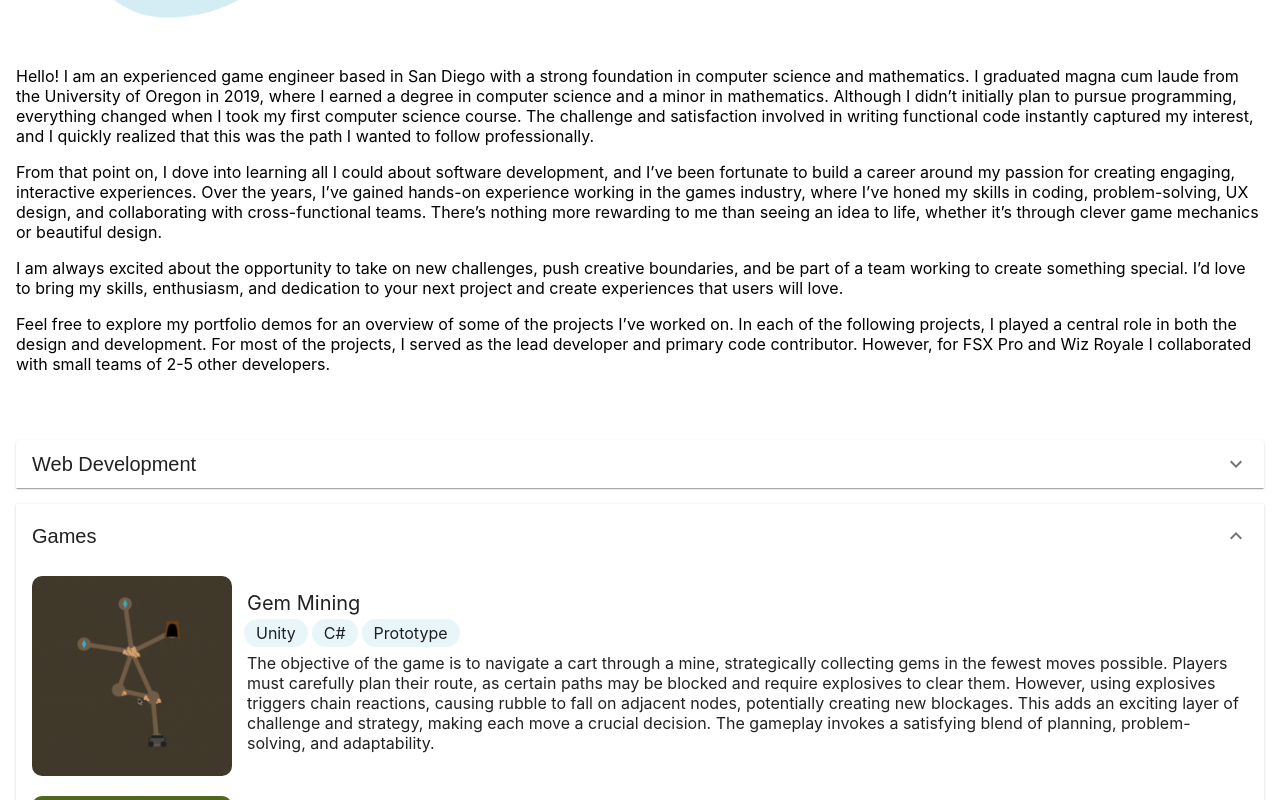
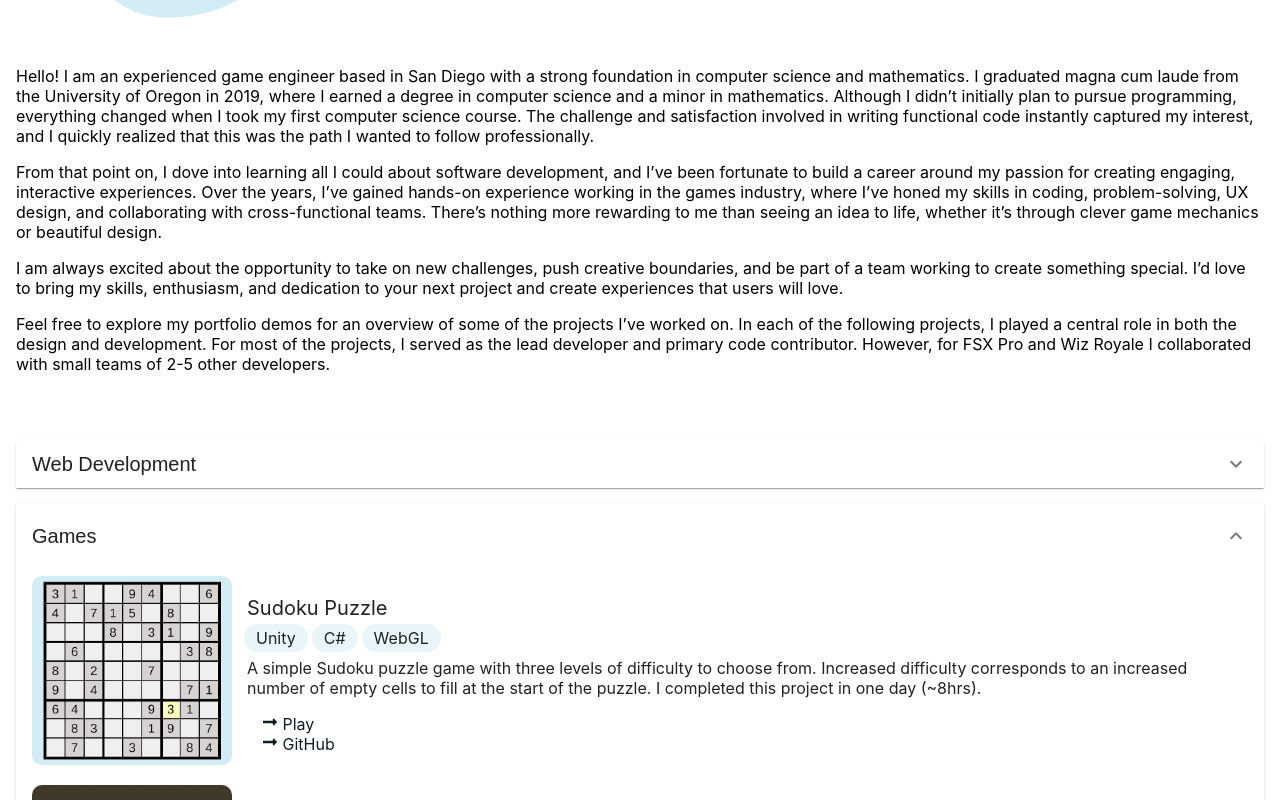
Before and after one commit to halleking/portfolio, a React (Create React App) app: page / in a window 1280 px wide. Both pictures are taken after a click on the button "Games". Shown: the part 769-1569 px from the top of the page. Built offline with nearby package versions, Linux system fonts and the light colour scheme.

Commit message:
add sudoku to games section

```diff
--- a/src/components/projects/ProjectAccordion.js
+++ b/src/components/projects/ProjectAccordion.js
@@ -8,6 +8,7 @@ import Button from '@mui/material/Button';
 import ProjectComponent from './ProjectComponent';
 import Sudoku from './UnityComponent';
 
+import SudokuPng from '../../assets/sudoku.png';
 import GemMineGif from '../../assets/gem-mine.gif';
 import SheepHerdGif from '../../assets/herd-sheep.gif';
 import RuledOutGif from '../../assets/ruled-out.gif';
@@ -20,6 +21,7 @@ import MacarenaGif from '../../assets/macarena.gif';
 import HulkGif from '../../assets/hulk.gif';
 
 const PortfolioTags = ["ReactJs", "CSS"];
+const SudokuTags = ["Unity", "C#", "WebGL"];
 const PrototypeTags = ["Unity", "C#", "Prototype"];
 const RuledOutTags = ["Unity", "C#", "WebGL", "iOS", "Android"];
 const PenguinRallyTags = ["Unity", "C#", "WebGL", "iOS", "Android"];
@@ -71,6 +73,7 @@ export default function ProjectAccordion() {
           Games
         </AccordionSummary>
         <AccordionDetails>
+          <ProjectComponent title='Sudoku Puzzle' tags={SudokuTags} text="A simple Sudoku puzzle game with three levels of difficulty to choose from. Increased difficulty corresponds to an increased number of empty cells to fill at the start of the puzzle. I completed this project in one day (~8hrs)." linkToDemo="https://halleking.github.io/Sudoku" linkToRepo="https://github.com/halleking/Sudoku.git" img={SudokuPng} />
           <ProjectComponent title='Gem Mining' tags={PrototypeTags} text="The objective of the game is to navigate a cart through a mine, strategically collecting gems in the fewest moves possible. Players must carefully plan their route, as certain paths may be blocked and require explosives to clear them. However, using explosives triggers chain reactions, causing rubble to fall on adjacent nodes, potentially creating new blockages. This adds an exciting layer of challenge and strategy, making each move a crucial decision. The gameplay invokes a satisfying blend of planning, problem-solving, and adaptability." img={GemMineGif}/>
           <ProjectComponent title='Sheep Herding' tags={PrototypeTags} text="Players take control of a German Shepherd tasked with herding sheep around the farm. The goal is to guide all the sheep onto their designated patches of grass. The twist? When the shepherd approaches, nearby sheep instinctively turn to face away from it. Clicking on the shepherd to prompts the shepherd to bark, causing the sheep to dash away in the direction they’re facing. Strategic thinking is essential, as careless positioning may leave sheep stuck in tricky spots, making it harder to achieve the objective." img={SheepHerdGif}/>
           <ProjectComponent title='Ruled Out' tags={RuledOutTags} text="Players are presented with a row of three unique cards and must identify the card that follows a secret rule. The rules are based on card properties, such as shape, color, or quantity, and players use their inductive reasoning to make informed selections. The trial concludes once the player has correctly chosen enough cards to demonstrate an understanding of the rule, at which point the rule is revealed. The game is designed to be an engaging way to challenge inductive reasoning and problem-solving skills." img={RuledOutGif}/>
--- a/src/components/projects/ProjectComponent.css
+++ b/src/components/projects/ProjectComponent.css
@@ -32,6 +32,20 @@
     padding-left: 15px;
 }
 
+.link {
+    text-align: left;
+    padding-left: 30px;
+}
+
+a:link, a:visited {
+    color:#0f1f24;
+    text-decoration: none;
+}
+
+a:hover{
+    color: #f4652f;
+}
+
 .tag-container{
     padding-left: 10px;
     display: flex;
--- a/src/components/projects/ProjectComponent.js
+++ b/src/components/projects/ProjectComponent.js
@@ -1,6 +1,6 @@
 import React from 'react';
 import "./ProjectComponent.css";
-
+import { FaLongArrowAltRight } from "react-icons/fa";
 
 function ProjectComponent(props) {
   return (
@@ -14,6 +14,12 @@ function ProjectComponent(props) {
             ))}
           </div>
           <p className='description'>{props.text}</p>
+          <div className='link'>
+            {props.linkToDemo && (<a href={props.linkToDemo} target="blank"><FaLongArrowAltRight/> Play</a>)}
+          </div>
+          <div className='link'>
+            {props.linkToRepo && (<a href={props.linkToRepo} target="blank"><FaLongArrowAltRight/> GitHub</a>)}
+          </div>
         </div>
     </div>
   );
```
Also changed, not shown: src/assets/sudoku.png (added).
